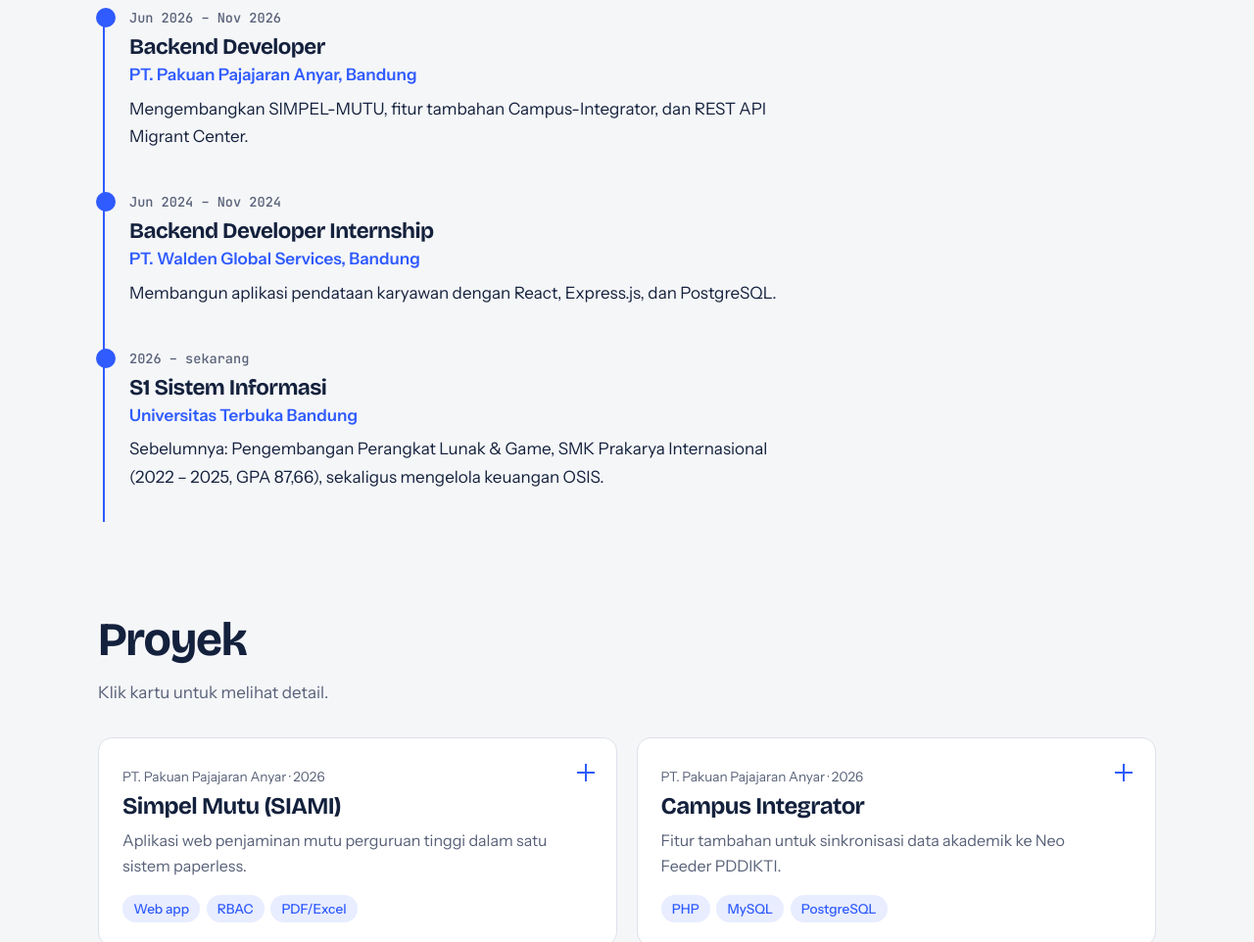
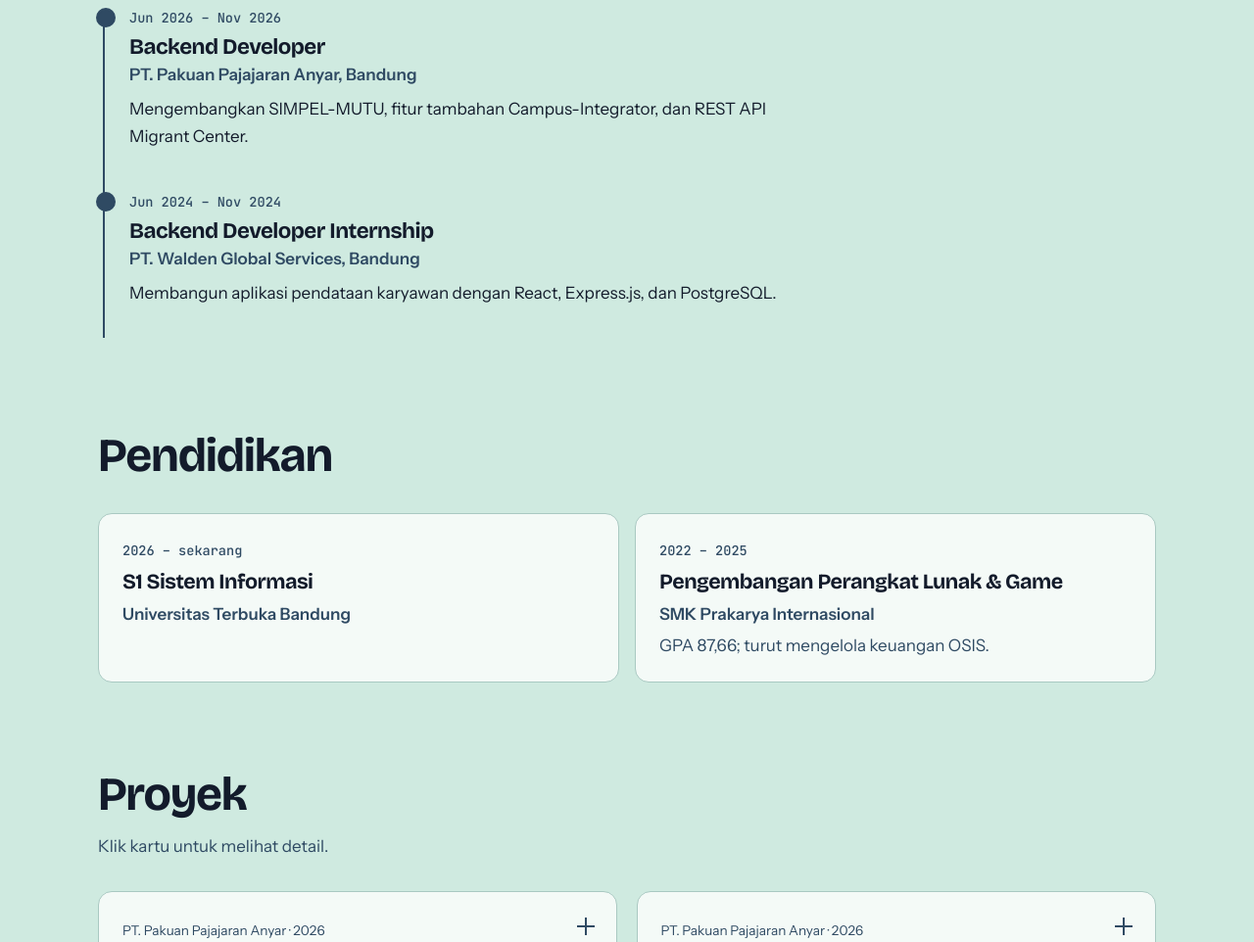
Before and after one commit to arctadapt/arctadapt.github.io, a plain HTML site: page index.html in a window 1280 px wide. Shown: the part 1121-2083 px from the top of the page at 98% size. Drawn offline with nearby package versions, Linux system fonts and the light colour scheme.

Commit message:
Update portfolio colors and education section

```diff
--- a/css/style.css
+++ b/css/style.css
@@ -1,5 +1,5 @@
-:root{--bg:#f5f6f8;--surf:#fff;--ink:#14213d;--mut:#586178;--line:#dde1ea;--acc:#2f5bff;--accs:#e8edff;--ok:#16a06a;--r:14px;--ease:cubic-bezier(.2,.7,.2,1)}
-[data-theme=dark]{--bg:#0f1524;--surf:#171f33;--ink:#eef1f8;--mut:#9aa5bf;--line:#27314b;--acc:#7f9bff;--accs:#1e2a52;--ok:#37d39a}
+:root{--bg:#CFEAE0;--surf:#f4faf7;--ink:#131B2B;--mut:#2F4A63;--line:#a9c9c2;--acc:#2F4A63;--accs:#deeee8;--ok:#2F4A63;--r:14px;--ease:cubic-bezier(.2,.7,.2,1)}
+[data-theme=dark]{--bg:#131B2B;--surf:#1b2939;--ink:#CFEAE0;--mut:#afc5c5;--line:#2F4A63;--acc:#5B91A3;--accs:#263b4b;--ok:#CFEAE0}
 *{box-sizing:border-box;margin:0}html{scroll-behavior:smooth;scroll-padding-top:80px}
 body{background:var(--bg);color:var(--ink);font:400 1.0625rem/1.65 "Instrument Sans",system-ui,sans-serif;transition:background .4s,color .4s;overflow-x:hidden}
 a{color:inherit}h1,h2,h3,.brand{font-family:"Bricolage Grotesque",sans-serif;letter-spacing:-.025em;line-height:1.1}
@@ -13,7 +13,7 @@ a{color:inherit}h1,h2,h3,.brand{font-family:"Bricolage Grotesque",sans-serif;let
 .menu a:not(.btn)::after{content:"";position:absolute;left:0;right:0;bottom:-2px;height:2px;background:var(--acc);transform:scaleX(0);transform-origin:left;transition:transform .35s var(--ease)}
 .menu a:not(.btn):hover,.menu a.on{color:var(--ink)}.menu a:not(.btn):hover::after,.menu a.on::after{transform:scaleX(1)}
 .btn{display:inline-block;background:var(--acc);color:#fff;font-weight:600;padding:.8rem 1.4rem;border-radius:999px;text-decoration:none;border:2px solid var(--acc);transition:transform .25s var(--ease),box-shadow .25s,background .2s}
-[data-theme=dark] .btn{color:#0f1524}.btn:hover{transform:translateY(-3px);box-shadow:0 10px 24px -8px var(--acc)}.btn:active{transform:translateY(0) scale(.97)}
+[data-theme=dark] .btn{color:#131B2B}.btn:hover{transform:translateY(-3px);box-shadow:0 10px 24px -8px var(--acc)}.btn:active{transform:translateY(0) scale(.97)}
 .btn.small{padding:.4rem 1rem;font-size:.95rem}.btn.ghost{background:transparent;color:var(--ink);border-color:var(--line)}.btn.ghost:hover{border-color:var(--acc);box-shadow:none}
 .icon-btn{width:46px;height:26px;border-radius:99px;border:1px solid var(--line);background:var(--surf);cursor:pointer;position:relative;padding:0}
 .knob{position:absolute;top:3px;left:3px;width:18px;height:18px;border-radius:50%;background:var(--acc);transition:transform .45s var(--ease)}[data-theme=dark] .knob{transform:translateX(20px)}
@@ -42,6 +42,13 @@ h1{font-size:clamp(2.7rem,7vw,5rem);font-weight:700;margin:1.2rem 0 .8rem}.w{dis
 .tl::after{background:var(--acc);transform-origin:top;transform:scaleY(var(--p))}
 .tl-item{position:relative;padding-bottom:2.4rem;max-width:42rem}.tl-item::before{content:"";position:absolute;left:-2rem;top:.45rem;width:12px;height:12px;border-radius:50%;background:var(--bg);border:2px solid var(--acc);transition:background .4s,transform .4s var(--ease)}.tl-item.in::before{background:var(--acc);transform:scale(1.25)}
 .tl time{font:500 .85rem "JetBrains Mono",monospace;color:var(--mut)}.tl h3{font-size:1.4rem;margin:.3rem 0 .1rem}.org{font-weight:600;color:var(--acc);margin-bottom:.4rem}
+/* education */
+.education-grid{display:grid;grid-template-columns:repeat(2,minmax(0,1fr));gap:1rem;margin-top:2rem}
+.education-card{padding:1.4rem 1.5rem;background:var(--surf);border:1px solid var(--line);border-radius:var(--r)}
+.education-card time{font:500 .85rem "JetBrains Mono",monospace;color:var(--mut)}
+.education-card h3{font-size:1.35rem;margin:.5rem 0 .35rem}
+.education-card .org{margin-bottom:.3rem}
+.education-card>p:last-child{color:var(--mut)}
 /* cards */
 .grid{display:grid;grid-template-columns:repeat(2,1fr);gap:1.2rem;align-items:start}
 .card{background:var(--surf);border:1px solid var(--line);border-radius:var(--r);transition:border-color .3s,box-shadow .3s,transform .25s var(--ease);transform:perspective(900px) rotateX(var(--rx,0)) rotateY(var(--ry,0))}
@@ -61,6 +68,6 @@ h1{font-size:clamp(2.7rem,7vw,5rem);font-weight:700;margin:1.2rem 0 .8rem}.w{dis
 .foot{padding-block:1.8rem;border-top:1px solid var(--line);color:var(--mut);font-size:.9rem}
 /* reveal */
 .js .rv{opacity:0;transform:translateY(22px);transition:opacity .8s var(--ease),transform .8s var(--ease);transition-delay:var(--d,0s)}.js .rv.in{opacity:1;transform:none}
-@media(max-width:860px){.hero{grid-template-columns:1fr;min-height:0}.stats{grid-template-columns:repeat(2,1fr)}.grid{grid-template-columns:1fr}.skills div{grid-template-columns:1fr;gap:.6rem}
+@media(max-width:860px){.hero{grid-template-columns:1fr;min-height:0}.stats{grid-template-columns:repeat(2,1fr)}.grid,.education-grid{grid-template-columns:1fr}.skills div{grid-template-columns:1fr;gap:.6rem}
 .burger{display:block}.menu{position:fixed;inset:64px 0 auto;flex-direction:column;align-items:flex-start;gap:1rem;padding:1.4rem 1.25rem;background:var(--bg);border-bottom:1px solid var(--line);transform:translateY(-130%);transition:transform .45s var(--ease);z-index:-1}.menu.open{transform:none}}
 @media(prefers-reduced-motion:reduce){*,*::before,*::after{animation-duration:.01ms!important;animation-delay:0s!important;transition-duration:.01ms!important;scroll-behavior:auto!important}.w b{transform:none}}
--- a/index.html
+++ b/index.html
@@ -3,7 +3,7 @@
 <head>
 <meta charset="UTF-8" />
 <meta name="viewport" content="width=device-width, initial-scale=1.0" />
-<title>Mochamad Syami Hardyana · Backend Developer &amp; QA</title>
+<title>Sam · Backend Developer &amp; QA</title>
 <meta name="description" content="Backend Developer dan Quality Assurance di Bandung. Membangun REST API, sistem penjaminan mutu perguruan tinggi, dan integrasi data akademik." />
 <link rel="icon" type="image/png" sizes="32x32" href="assets/favicon/favicon-32x32.png" />
 <link rel="apple-touch-icon" href="assets/favicon/apple-touch-icon.png" />
@@ -17,9 +17,10 @@
 <div class="progress" aria-hidden="true"></div>
 <nav class="nav">
   <div class="wrap nav-in">
-    <a href="#top" class="brand">syami<span>.dev</span></a>
+    <a href="#top" class="brand">sam<span>.dev</span></a>
     <ul class="menu" id="menu">
       <li><a href="#pengalaman">Pengalaman</a></li>
+      <li><a href="#pendidikan">Pendidikan</a></li>
       <li><a href="#proyek">Proyek</a></li>
       <li><a href="#keahlian">Keahlian</a></li>
       <li><a href="#kontak">Kontak</a></li>
@@ -32,14 +33,14 @@
 
 <header id="top" class="hero wrap">
   <div class="hero-copy">
-    <p class="hello"><img src="assets/amai.jpg" alt="Foto Mochamad Syami Hardyana" /> Bandung, Indonesia</p>
-    <h1 aria-label="Mochamad Syami Hardyana"><span class="w"><b>Mochamad</b></span> <span class="w"><b>Syami</b></span> <span class="w"><b>Hardyana</b></span></h1>
+    <p class="hello"><img src="assets/amai.jpg" alt="Foto Sam" /> Bandung, Indonesia</p>
+    <h1 aria-label="Sam"><span class="w"><b>Sam</b></span></h1>
     <p class="role">Backend Developer dan Quality Assurance</p>
     <p class="lead">Saya membangun aplikasi web dan mengotomatisasi penjaminan kualitas. Sistem penjaminan mutu perguruan tinggi buatan saya berjalan paperless, dan proses input nilai yang tadinya makan beberapa hari kini selesai dalam sekitar satu hari.</p>
     <div class="cta"><a class="btn" href="#proyek">Lihat proyek</a><a class="btn ghost" href="#kontak">Hubungi saya</a></div>
   </div>
   <aside class="term" aria-label="Ringkasan hasil kerja" data-tilt>
-    <div class="term-bar"><i></i><i></i><i></i><span>npm test — syami</span></div>
+    <div class="term-bar"><i></i><i></i><i></i><span>npm test — sam</span></div>
     <ol class="term-body" id="term">
       <li data-t="simpel-mutu: Renstra → Monev → AMI → RTM satu alur" data-r="ok">PASS</li>
       <li data-t="campus-integrator: sinkron data ke Neo Feeder PDDIKTI" data-r="ok">PASS</li>
@@ -72,10 +73,22 @@
       <h3>Backend Developer Internship</h3><p class="org">PT. Walden Global Services, Bandung</p>
       <p>Membangun aplikasi pendataan karyawan dengan React, Express.js, dan PostgreSQL.</p>
     </article>
-    <article class="tl-item rv">
+  </div>
+</section>
+
+<section id="pendidikan" class="wrap sec">
+  <h2 class="rv">Pendidikan</h2>
+  <div class="education-grid">
+    <article class="education-card rv">
       <time>2026 – sekarang</time>
-      <h3>S1 Sistem Informasi</h3><p class="org">Universitas Terbuka Bandung</p>
-      <p>Sebelumnya: Pengembangan Perangkat Lunak &amp; Game, SMK Prakarya Internasional (2022 – 2025, GPA 87,66), sekaligus mengelola keuangan OSIS.</p>
+      <h3>S1 Sistem Informasi</h3>
+      <p class="org">Universitas Terbuka Bandung</p>
+    </article>
+    <article class="education-card rv">
+      <time>2022 – 2025</time>
+      <h3>Pengembangan Perangkat Lunak &amp; Game</h3>
+      <p class="org">SMK Prakarya Internasional</p>
+      <p>GPA 87,66; turut mengelola keuangan OSIS.</p>
     </article>
   </div>
 </section>
@@ -158,7 +171,7 @@
   <p class="links rv"><a href="https://linkedin.com/in/syamhardyana" target="_blank" rel="noopener">LinkedIn</a><a href="https://github.com/arctadapt" target="_blank" rel="noopener">GitHub</a><a href="https://www.instagram.com/zsevenss" target="_blank" rel="noopener">Instagram</a><a href="cv.pdf" target="_blank" rel="noopener">CV (PDF)</a></p>
 </section>
 </main>
-<footer class="wrap foot">© <span id="year"></span> Mochamad Syami Hardyana</footer>
+<footer class="wrap foot">© <span id="year"></span> Sam</footer>
 <script src="js/script.js"></script>
 </body>
 </html>
```
